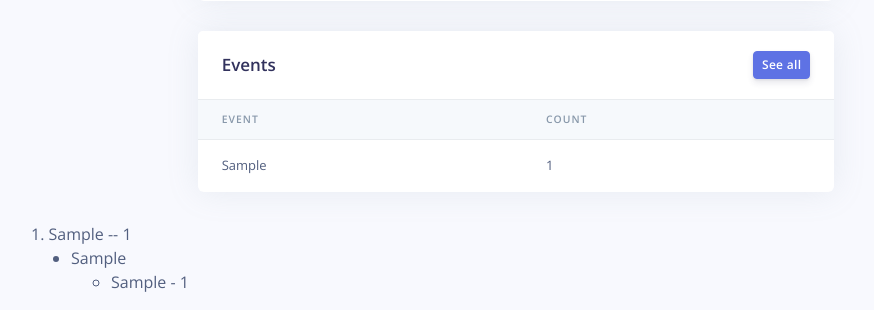
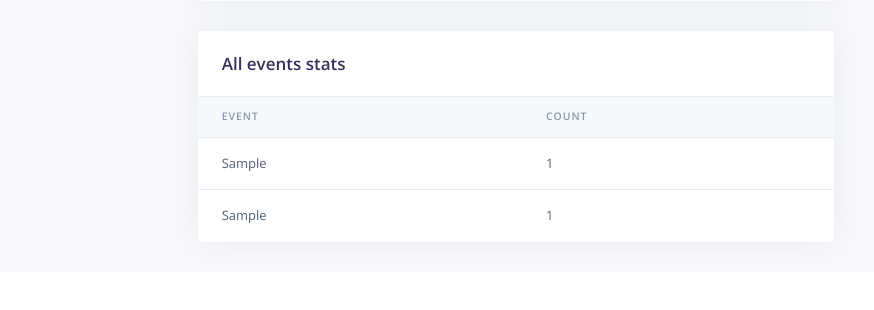
Before and after one commit to SivagiriVisakan/trail-app, a Flask app: template templates/projects/events_dashboard.html in a window 1280 px wide. Shown: the part 942-1252 px from the top of the page, without its empty margins (249-1123 px from the left). After the commit the page ends 1193 px from the top, so only its background shows below. Run offline with Flask 2, Linux system fonts and the light colour scheme; the template is opened without the code that fills it: most values are stand-ins (such as "Sample title", 1, 10 or a date in 2020); some libraries are stand-ins or nearby versions.

Commit message:
events_dashboard: Display the pagewise stats and custom_data stats.

```diff
--- a/templates/projects/events_dashboard.html
+++ b/templates/projects/events_dashboard.html
@@ -130,13 +130,56 @@
                 <div class="card-header border-0">
                     <div class="row align-items-center">
                         <div class="col">
-                            <h3 class="mb-0">Events</h3>
-                        </div>
-                        <div class="col text-right">
-                            <a href="#!" class="btn btn-sm btn-primary">See all</a>
+                            <h3 class="mb-0">
+                                {% if request.args.get('event_type') %}
+                                Stats for {{ request.args.get('event_type') }}
+                                {% else %}
+                                All events stats
+
+                                {% endif %}
+                            </h3>
                         </div>
                     </div>
                 </div>
+                {% if request.args.get('event_type') %}
+                <div class="table-responsive">
+                    <table class="table align-items-center table-flush">
+                        <thead class="thead-light">
+                            <tr>
+                                <th scope="col">Custom Data Key</th>
+                                <th scope="col">Count</th>
+                            </tr>
+                        </thead>
+                        <tbody>
+                            {% for event in template_context.event_data %}
+                            <tr>
+                                <td>{{ event["event_type"] }}</td>
+                                <td>{{ event["total_events_count"] }}</td>
+                            </tr>
+                                {% for custom_data_key in event["custom_data"] %}
+                                <tr>
+                                    <td class="display-4">{{ custom_data_key }} </td>
+                                    <td></td>
+                                </tr>
+
+                                {% for custom_data_key_value in event["custom_data"][custom_data_key] %}
+                                {% if custom_data_key_value["key_value"] != None %}
+                                <tr>
+                                    <td><span class="pl-3">{{ custom_data_key_value["key_value"] }}</span></td>
+                                    <td>{{ custom_data_key_value["key_value_count"] }}</td>
+                                </tr>
+                                {% endif %}
+                                {% endfor %}
+
+                            {% endfor %}
+
+                            {% endfor %}
+
+                        </tbody>
+                    </table>
+                </div>
+
+                {% else %}
                 <div class="table-responsive">
                     <table class="table align-items-center table-flush" id="top-events-table">
                         <thead class="thead-light">
@@ -146,31 +189,60 @@
                             </tr>
                         </thead>
                         <tbody>
+                            {% for event in template_context.event_data %}
+                            <tr>
+                                <td>{{ event["event_type"] }}</td>
+                                <td>{{ event["total_events_count"] }}</td>
+                            </tr>
+                            {% endfor %}
                         </tbody>
                     </table>
                 </div>
+                {% endif %}
             </div>
         </div>
     </div>
 
-    {% for event in template_context.event_data %}
+{% if request.args.get('event_type') %}
 
-    {{loop.index}}. {{ event["event_type"] }} -- {{ event["total_events_count"] }} <br>
-    <ul>
-        {% for custom_data_key in event["custom_data"] %}
-        <li>{{ custom_data_key }} </li>
-        <ul>
-            {% for custom_data_key_value in event["custom_data"][custom_data_key] %}
-            {% if custom_data_key_value["key_value"] != None %}
-            <li> {{ custom_data_key_value["key_value"] }} - {{ custom_data_key_value["key_value_count"] }}</li>
-            {% endif %}
-            {% endfor %}
+<div class="container-fluid">
+    <div class="row  justify-content-md-center">
+      <div class="col-xl-8">
+        <div class="card">
+          <div class="card-header border-0">
+            <div class="row align-items-center">
+              <div class="col">
+                <h3 class="mb-0">Pagewise stats</h3>
+              </div>
+            </div>
+          </div>
+          <div class="table-responsive">
+            <table class="table align-items-center table-flush" id="top-events-table">
+              <thead class="thead-light">
+                <tr>
+                  <th scope="col">Page</th>
+                  <th scope="col">Count</th>
+                </tr>
+              </thead>
+              <tbody>
+                {% for event in template_context.event_data %}
+                    {% for page in event["page_wise"] %}
+                    <tr>
+                        <td class="display-4">{{ page["page_url"] }}</td>
+                        <td>{{ page["total_events_count"] }}</td>
+                    </tr>
 
-        </ul>
-        {% endfor %}
-    </ul>
+                {% endfor %}
 
-    {% endfor %}
+                {% endfor %}
+
+              </tbody>
+            </table>
+          </div>
+        </div>
+      </div>
+    </div>
+    {% endif %}
 
     {% endblock content%}
 
```
